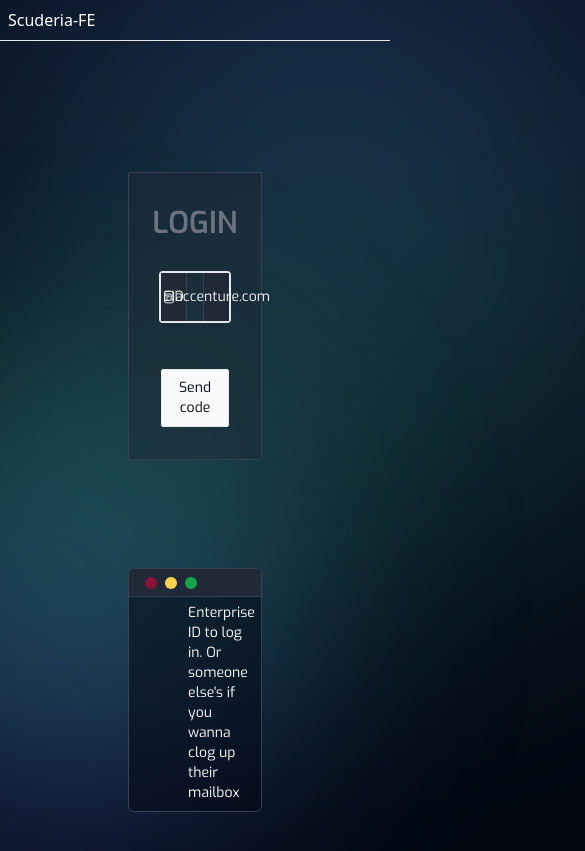
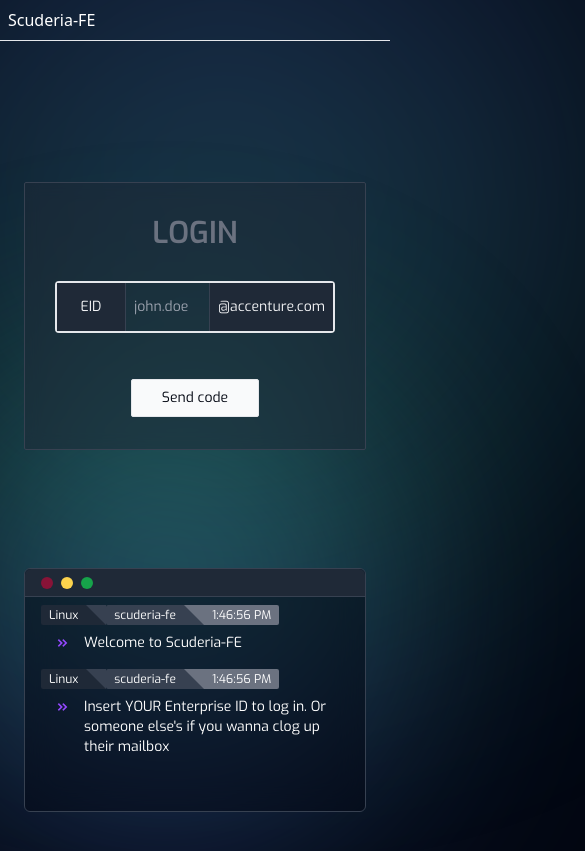
Before and after one commit to kettei-sproutty/scuderia-fe, a Next.js app: page /auth in a window 390 px wide. Shown: the top 851 px of the page, 585 px wide, since content can reach past the window. Built offline with nearby package versions, Linux system fonts and the light colour scheme.

Commit message:
fix: layout on mobile

```diff
--- a/app/layout.tsx
+++ b/app/layout.tsx
@@ -55,7 +55,9 @@ const RootLayout = ({ children }: PropsWithChildren): ReactElement => {
     <html lang="en" className={"bg-background text-white"}>
       <body className="h-screen pt-12">
         <Header />
-        <main className={cn(exo.className, " flex flex-col px-32 h-full py-8")}>{children}</main>
+        <main className={cn(exo.className, " flex flex-col px-6 md:px-32  h-full py-8")}>
+          {children}
+        </main>
       </body>
     </html>
   );
--- a/components/tabs.tsx
+++ b/components/tabs.tsx
@@ -11,7 +11,7 @@ type TabsProps = React.ComponentPropsWithoutRef<typeof TabsPrimitive.Root> & {
 const Tabs = React.forwardRef<React.ElementRef<typeof TabsPrimitive.Root>, TabsProps>(
   ({ tabs, defaultValue, ...props }, ref) => {
     return (
-      <TabsPrimitive.Root className=" h-full " ref={ref} defaultValue={defaultValue} {...props}>
+      <TabsPrimitive.Root className="h-[95%]" ref={ref} defaultValue={defaultValue} {...props}>
         <TabsList
           className={`grid  w-full grid-cols-2 rounded border border-primary-700 bg-primary-800/70 px-1`}
         >
@@ -70,7 +70,7 @@ const TabsContent = React.forwardRef<
   <TabsPrimitive.Content
     ref={ref}
     className={cn(
-      "mt-2 ring-offset-background focus-visible:outline-none focus-visible:ring-2 focus-visible:ring-ring focus-visible:ring-offset-2 overflow-auto h-[90%]",
+      "mt-2 ring-offset-background focus-visible:outline-none focus-visible:ring-2 focus-visible:ring-ring focus-visible:ring-offset-2 overflow-auto h-[95%]",
       className,
     )}
     {...props}
```
